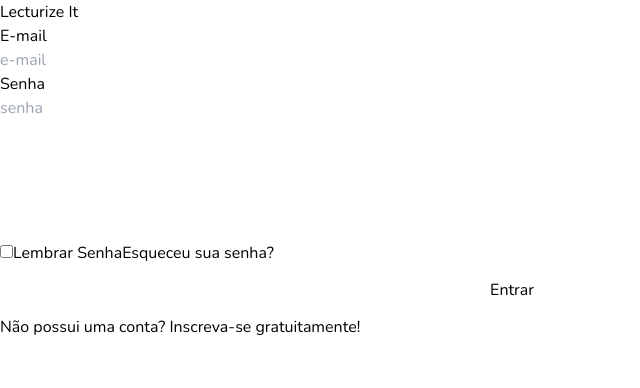
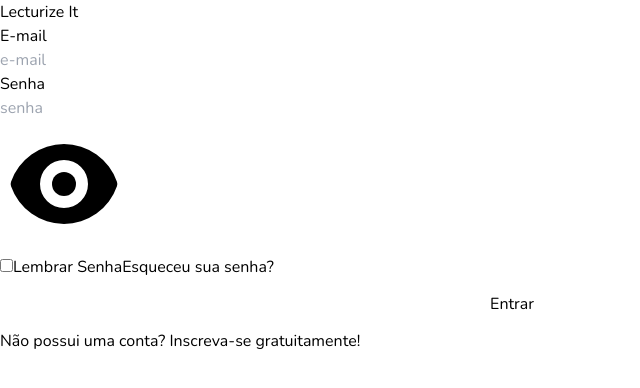
Before and after one commit to LecturizeIt/Lecturize-Frontend, a React (Vite) app: page /login in a window 1280 px wide. Shown: the top 388 px of the page, without its empty margins (0-640 px from the left). Built offline with nearby package versions, Linux system fonts and the light colour scheme.

Commit message:
feat: add heroicons and remove Icon mapping

```diff
--- a/package.json
+++ b/package.json
@@ -12,6 +12,7 @@
   },
   "dependencies": {
     "@headlessui/react": "^2.1.2",
+    "@heroicons/react": "^2.1.5",
     "axios": "^1.7.4",
     "react": "^18.3.1",
     "react-dom": "^18.3.1",
--- a/src/pages/Login/index.tsx
+++ b/src/pages/Login/index.tsx
@@ -1,10 +1,10 @@
 import { useState } from "react";
 import Input from "../../ui/Input/Input.ui";
 import Button from "../../ui/Button/Button.ui";
-import { Icon } from "../../ui/Icon/Icon.ui";
 import { ErrorNotification } from "../../ui/ErrorNotification/ErrorNotification.ui";
 import { useNavigate } from "react-router-dom";
 import { useAuth } from "../../context/AuthContext";
+import { EyeIcon } from "@heroicons/react/16/solid";
 
 function LoginPage () {
   const { login } = useAuth();
@@ -75,7 +75,7 @@
               />
               <Button
                 onClick={togglePasswordVisibility}
-                icon={<Icon type="eyes" className="h-4 w-4" />}
+                icon={<EyeIcon type="eyes" className="h-4 w-4" />}
                 width="10%"
                 height="10%"
               />
--- a/src/ui/Icon/Icon-svgs.enum.ts
+++ /dev/null
@@ -1,4 +0,0 @@
-export const UiIconSvgs = [
-  "/images/icons/eyes.svg"
-] as const;
-export type TUiIconSvgs = (typeof UiIconSvgs)[number];
--- a/src/ui/Icon/Icon.ui.tsx
+++ /dev/null
@@ -1,16 +0,0 @@
-import React from "react";
-
-import { uiIconTypeToSvgMap } from "./icon-type-svg.map";
-import { TUiIconTypes } from "./icon-types.enum";
-
-type IconProps = {
-  type: TUiIconTypes;
-  className?: string;
-}
-
-export type { TUiIconTypes };
-export const Icon: React.FC<IconProps> = ({ type, className }) => {
-  return (
-    <img src={uiIconTypeToSvgMap.get(type)} alt={`icone ${type}`} role={type} className={className} />
-  );
-};
--- a/src/ui/Icon/icon-type-svg.map.ts
+++ /dev/null
@@ -1,9 +0,0 @@
-import { TUiIconSvgs } from "./icon-svgs.enum";
-import { TUiIconTypes } from "./icon-types.enum";
-
-export const uiIconTypeToSvgMap = new Map<TUiIconTypes, TUiIconSvgs>([
-  [
-    "eyes",
-    "/images/icons/eyes.svg",
-  ]
-]);
--- a/src/ui/Icon/icon-types.enum.ts
+++ /dev/null
@@ -1,4 +0,0 @@
-export const UiIconTypes = [
-  "eyes",
-] as const;
-export type TUiIconTypes = (typeof UiIconTypes)[number];
```
Also changed, not shown: 2 other files (tests, documents, lock files or other folders).
